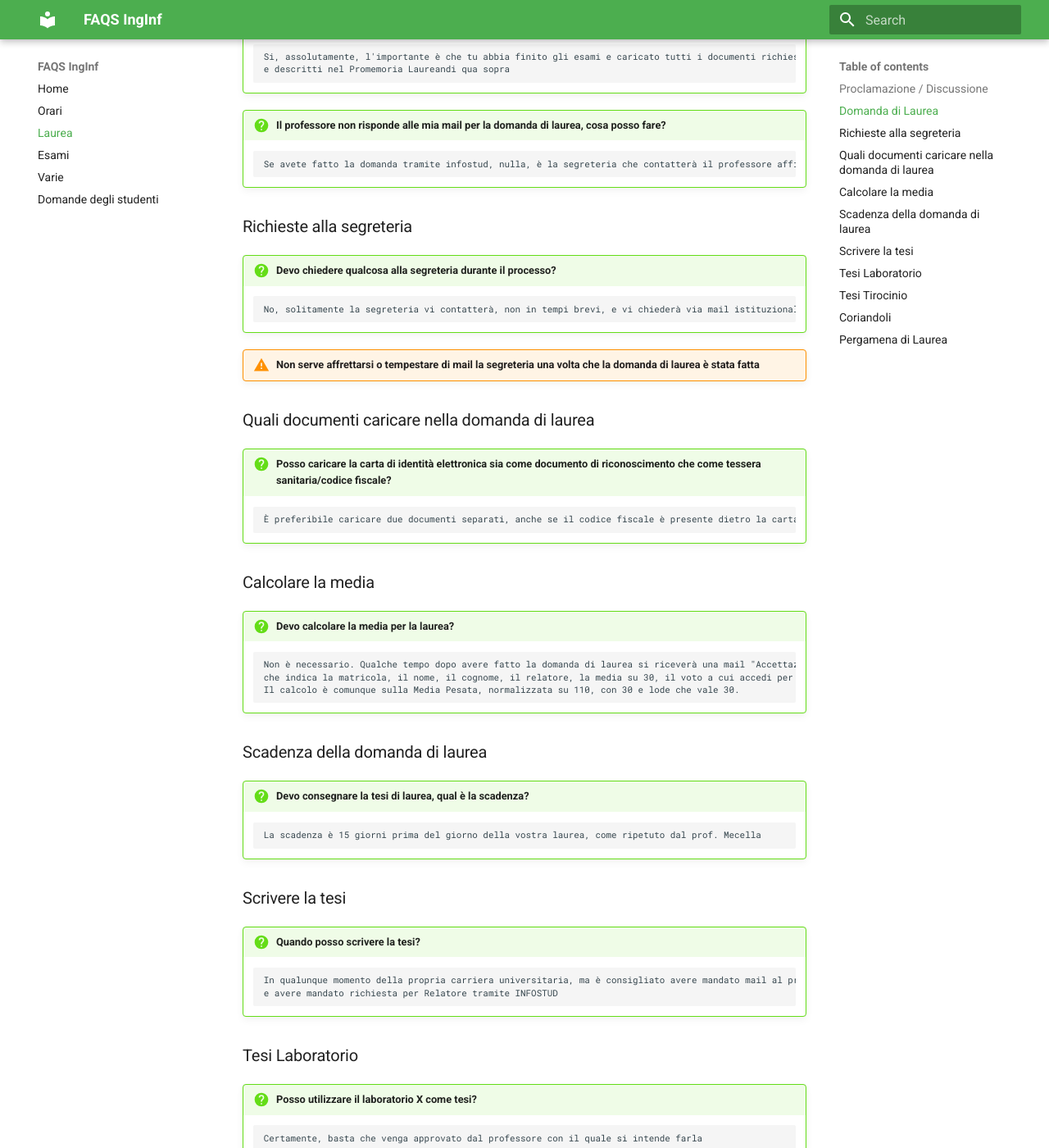
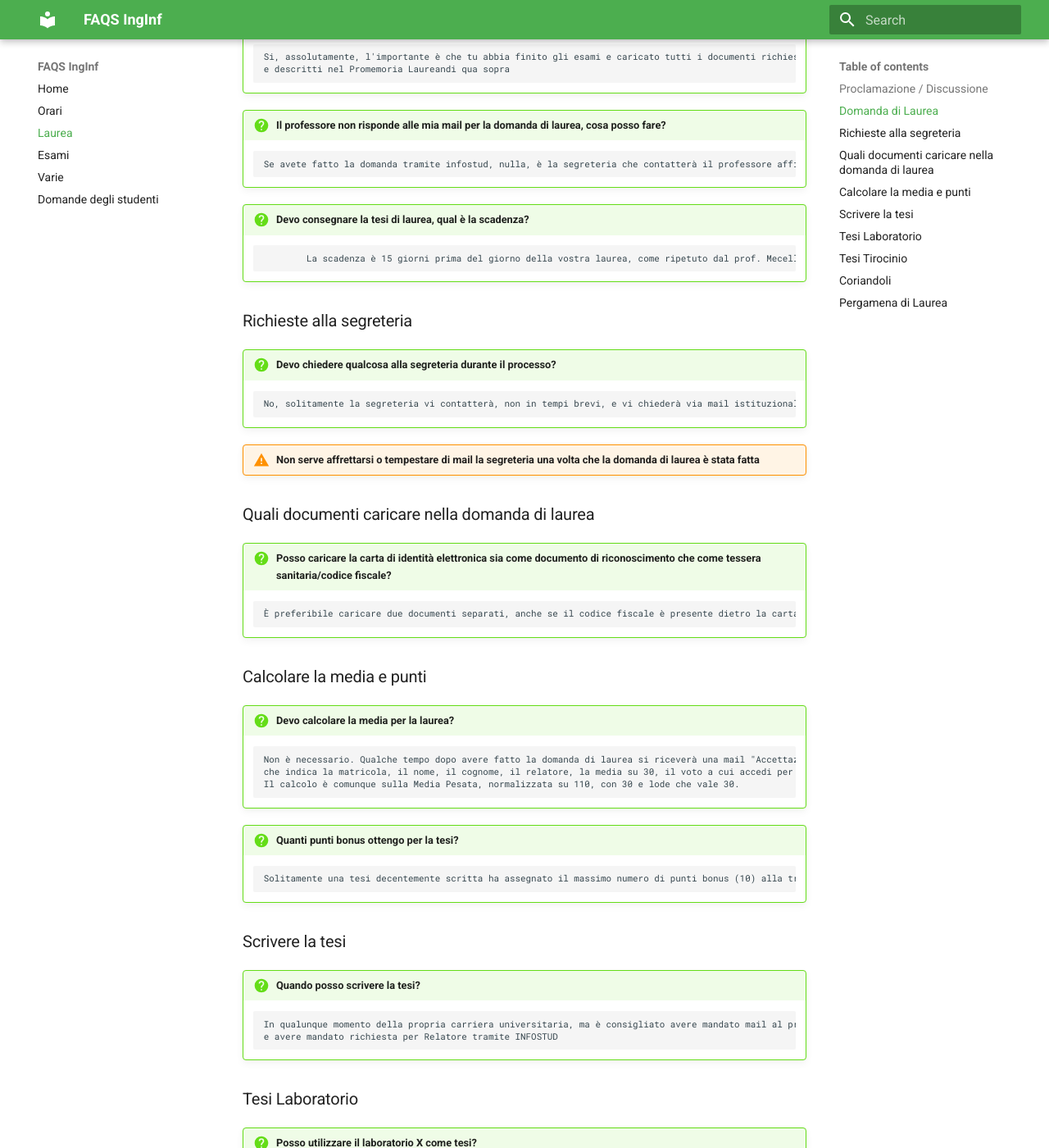
Before and after one commit to universityigi/faqs, an MkDocs documentation site: the page built from docs/laurea.md, in a window 1280 px wide and 1400 px high, scrolled down 520 px. Shown: the whole window at 82% size. Built offline with MkDocs 1.6.1 and Material for MkDocs 9.7.7, drawn with Linux system fonts in a browser that asks for light colours.

Commit message:
Domanda di laurea riorganizzata e aggiunti punti bonus

```diff
--- a/docs/laurea.md
+++ b/docs/laurea.md
@@ -28,6 +28,10 @@
 
 		Se avete fatto la domanda tramite infostud, nulla, è la segreteria che contatterà il professore affinchè accetti o rifiuti la domanda da infostud stesso.
 
+!!! question "Devo consegnare la tesi di laurea, qual è la scadenza?"
+
+                La scadenza è 15 giorni prima del giorno della vostra laurea, come ripetuto dal prof. Mecella
+
 ### Richieste alla segreteria
 
 !!! question "Devo chiedere qualcosa alla segreteria durante il processo?"
@@ -42,7 +46,7 @@
 
 		È preferibile caricare due documenti separati, anche se il codice fiscale è presente dietro la carta di identità elettronica
 
-### Calcolare la media
+### Calcolare la media e punti
 
 !!! question "Devo calcolare la media per la laurea?"
 
@@ -50,11 +54,9 @@
 		che indica la matricola, il nome, il cognome, il relatore, la media su 30, il voto a cui accedi per la media degli esami e la media finale (arrotondata).
 		Il calcolo è comunque sulla Media Pesata, normalizzata su 110, con 30 e lode che vale 30.
 
-### Scadenza della domanda di laurea
+!!! question "Quanti punti bonus ottengo per la tesi?"
 
-!!! question "Devo consegnare la tesi di laurea, qual è la scadenza?"
-
-		La scadenza è 15 giorni prima del giorno della vostra laurea, come ripetuto dal prof. Mecella
+		Solitamente una tesi decentemente scritta ha assegnato il massimo numero di punti bonus (10) alla triennale.
 
 ### Scrivere la tesi
 
```
